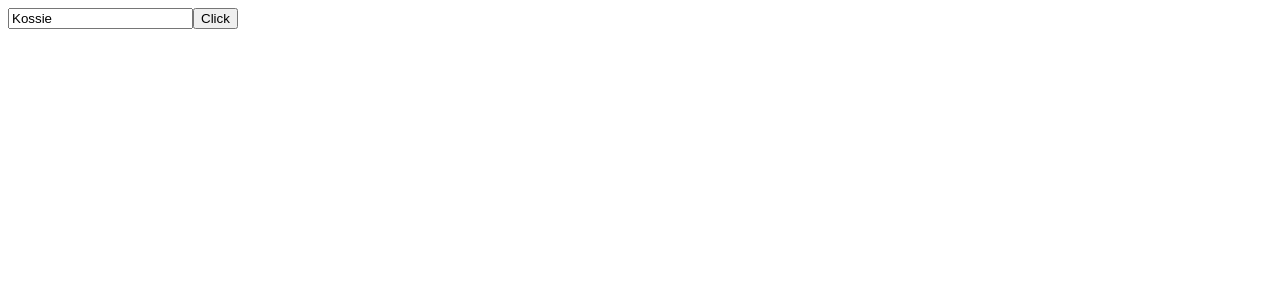
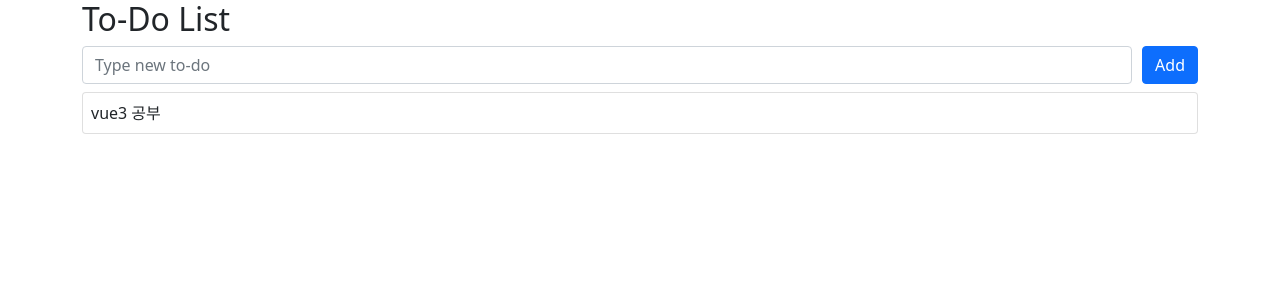
Before and after one commit to dionysus0214/vue_todoApp, a Vue app: page / in a window 1280 px wide. Shown: the top 300 px of the page. Built offline with nearby package versions, Linux system fonts and the light colour scheme.

Commit message:
To-do 카드 만들기

```diff
--- a/public/index.html
+++ b/public/index.html
@@ -1,15 +1,25 @@
 <!DOCTYPE html>
 <html lang="">
   <head>
-    <meta charset="utf-8">
-    <meta http-equiv="X-UA-Compatible" content="IE=edge">
-    <meta name="viewport" content="width=device-width,initial-scale=1.0">
-    <link rel="icon" href="<%= BASE_URL %>favicon.ico">
+    <meta charset="utf-8" />
+    <meta http-equiv="X-UA-Compatible" content="IE=edge" />
+    <meta name="viewport" content="width=device-width,initial-scale=1.0" />
+    <link rel="icon" href="<%= BASE_URL %>favicon.ico" />
+    <link
+      rel="stylesheet"
+      href="https://cdn.jsdelivr.net/npm/bootstrap@5.1.0/dist/css/bootstrap.min.css"
+      integrity="sha384-KyZXEAg3QhqLMpG8r+8fhAXLRk2vvoC2f3B09zVXn8CA5QIVfZOJ3BCsw2P0p/We"
+      crossorigin="anonymous"
+    />
     <title><%= htmlWebpackPlugin.options.title %></title>
   </head>
   <body>
     <noscript>
-      <strong>We're sorry but <%= htmlWebpackPlugin.options.title %> doesn't work properly without JavaScript enabled. Please enable it to continue.</strong>
+      <strong
+        >We're sorry but <%= htmlWebpackPlugin.options.title %> doesn't work
+        properly without JavaScript enabled. Please enable it to
+        continue.</strong
+      >
     </noscript>
     <div id="app"></div>
     <!-- built files will be auto injected -->
--- a/src/App.vue
+++ b/src/App.vue
@@ -1,26 +1,54 @@
 <template>
+  <div class="container">
+    <h2>To-Do List</h2>
+    <form
+      class="d-flex"
+      @submit.prevent="onSubmit"
+    >
+      <div class="flex-grow-1 mr-2">
         <input
+          class="form-control"
           type="text"
-    v-model="name"
+          v-model="todo"
+          placeholder="Type new to-do"
         >
+      </div>
+      <div>
         <button
           class="btn btn-primary"
-    @click="onSubmit"
+          type="submit"
         >
-    Click
+          Add
         </button>
+      </div>
+    </form>
+    <div class="card mt-2">
+      <div class="card-body p-2">
+        {{ todos[0].subject }}
+      </div>
+    </div>
+  </div>
 </template>
 
 <script>
 import { ref } from 'vue';
 export default {
   setup() {
-    const name = ref('Kossie');
+    const todo = ref('');
+    const todos = ref([
+      {id: 1, subject: 'vue3 공부'},
+      {id: 2, subject: '그룹PT'},
+    ]);
+
     const onSubmit = () => {
-      console.log(name.value)
+      todos.value.push({
+        id: Date.now(),
+        subject: todo.value
+      });
     };
     return {
-      name,
+      todo,
+      todos,
       onSubmit,
     };
   }
@@ -28,7 +56,7 @@ export default {
 </script>
 
 <style>
-  .name {
-    color: red;
+  .flex-grow-1 {
+    margin-right: 10px;
   }
 </style>
```
Lines whose indentation alone changed are shown as unchanged.
